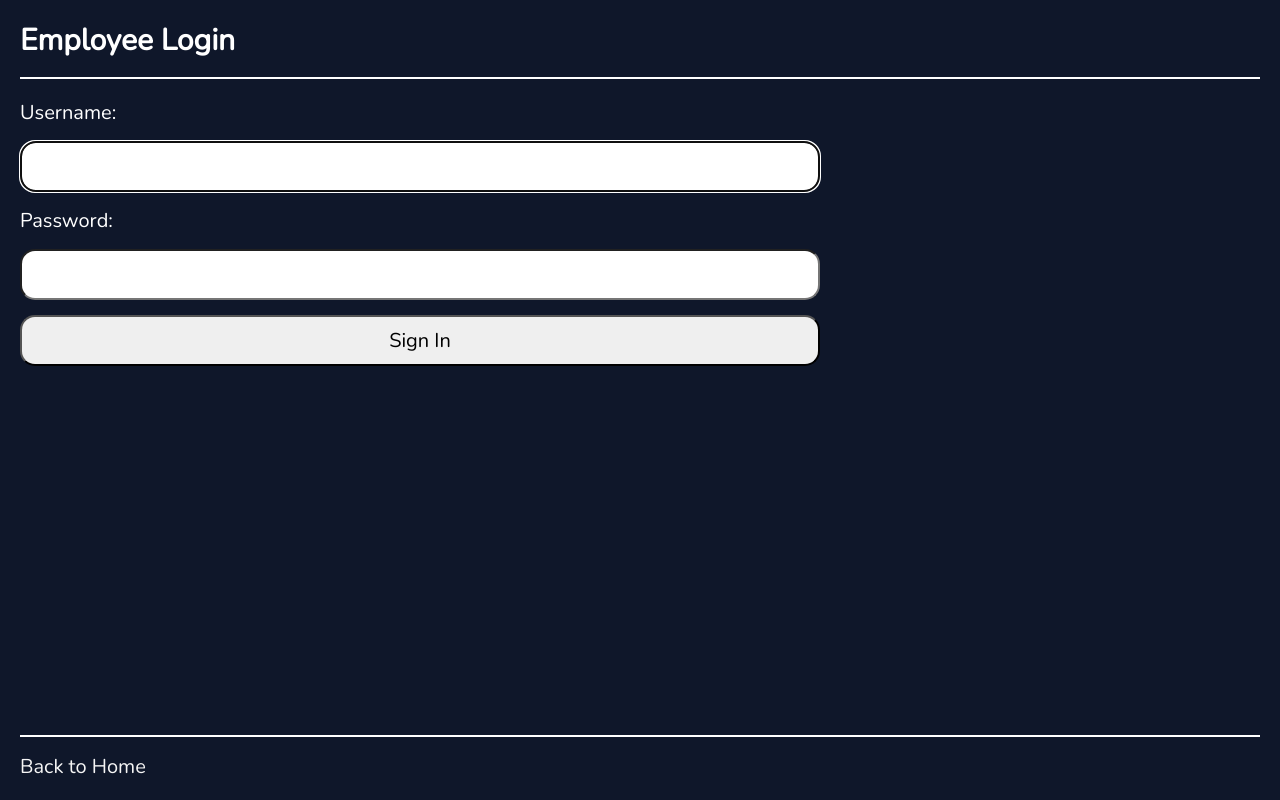
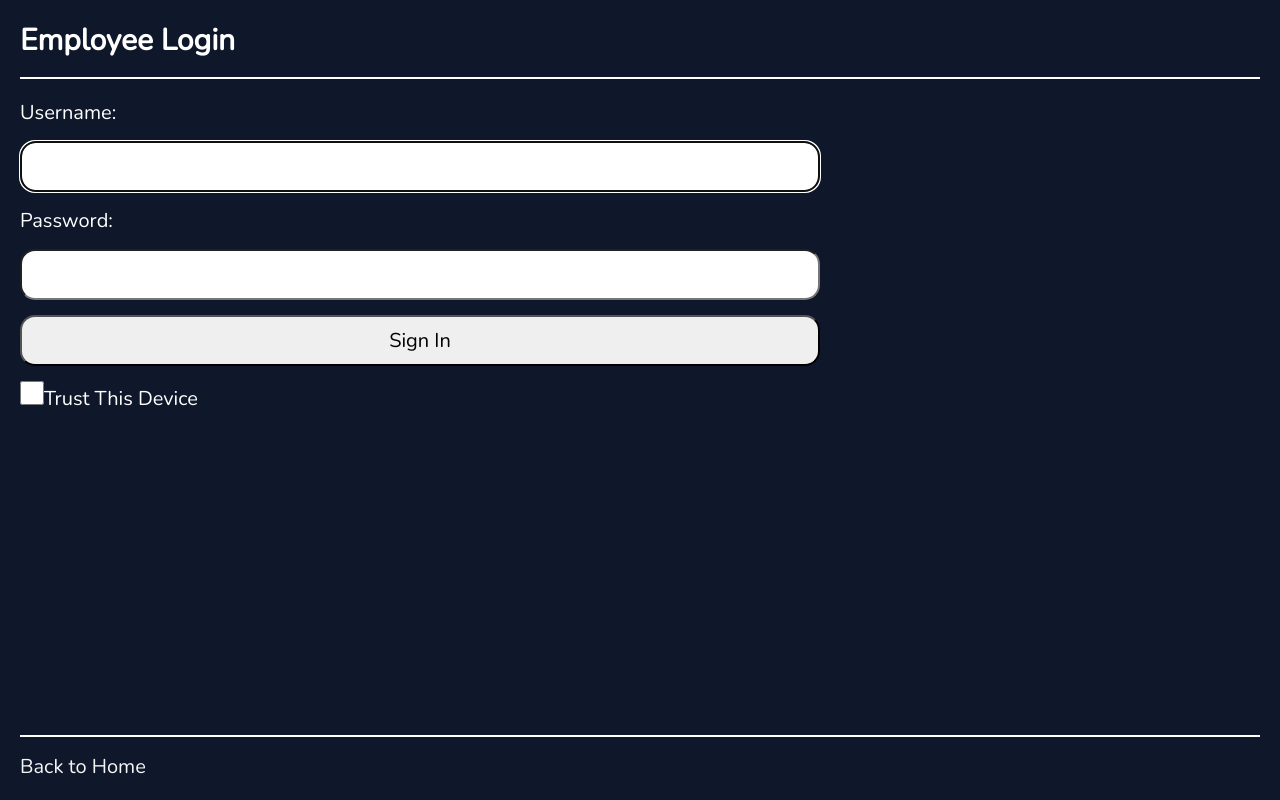
Before and after one commit to R-Villar/MERN-Notes, a React (Vite) app in the folder client/: page /login in a window 1280 px wide. Built offline with nearby package versions, Linux system fonts and the light colour scheme.

Commit message:
add persist toggle to login form.

```diff
--- a/client/src/features/auth/Login.jsx
+++ b/client/src/features/auth/Login.jsx
@@ -5,12 +5,15 @@ import { useDispatch } from "react-redux";
 import { setCredentials } from "./authSlice";
 import { useLoginMutation } from "./authApiSlice";
 
+import usePersist from "../../hooks/usePersist";
+
 export const Login = () => {
 	const userRef = useRef();
 	const errRef = useRef();
 	const [username, setUsername] = useState("");
 	const [password, setPassword] = useState("");
 	const [errMsg, setErrMsg] = useState("");
+	const [persist, setPersist] = usePersist();
 
 	const navigate = useNavigate();
 	const dispatch = useDispatch();
@@ -50,6 +53,7 @@ export const Login = () => {
 
 	const handleUserInput = (e) => setUsername(e.target.value);
 	const handlePwdInput = (e) => setPassword(e.target.value);
+	const handleToggle = () => setPersist((prev) => !prev);
 
 	const errClass = errMsg ? "errmsg" : "offscreen";
 
@@ -88,6 +92,17 @@ export const Login = () => {
 						required
 					/>
 					<button className='form__submit-button'>Sign In</button>
+
+					<label htmlFor='persists' className='form__persists'>
+						<input
+							type='checkbox'
+							className='form__checkbox'
+							id='persists'
+							onChange={handleToggle}
+							checked={persist}
+						/>
+						Trust This Device
+					</label>
 				</form>
 			</main>
 			<footer>
--- /dev/null
+++ b/client/src/hooks/usePersist.jsx
@@ -0,0 +1,12 @@
+import { useState, useEffect } from "react";
+
+const usePersist = () => {
+	const [persist, setPersist] = useState(JSON.parse(localStorage.getItem("persist")) || false);
+
+	useEffect(() => {
+		localStorage.setItem("persist", JSON.stringify(persist));
+	}, [persist]);
+
+	return [persist, setPersist];
+};
+export default usePersist;
--- a/client/src/index.css
+++ b/client/src/index.css
@@ -32,6 +32,11 @@
 	color: var(--ERROR);
 	padding: 0.25em;
 	margin-bottom: 0.5em;
+}
+
+.errmsg a:any-link {
+	color: var(--ERROR);
+	text-decoration: underline;
 }
 
 .nowrap {
```
